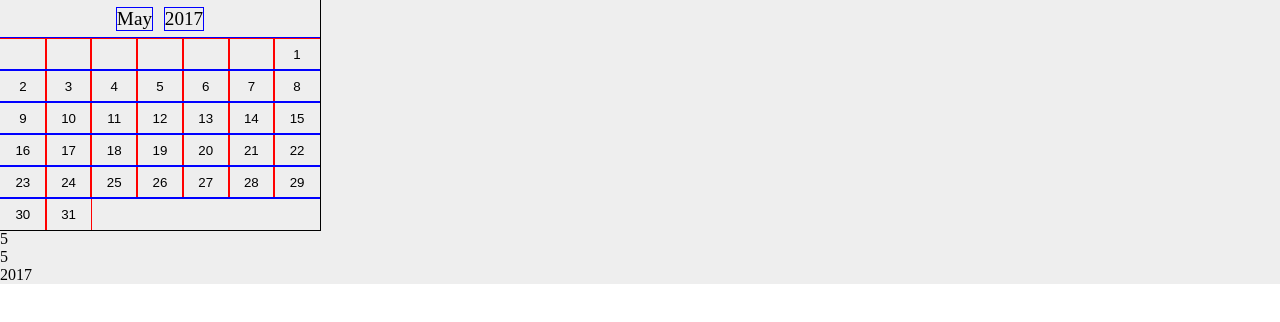
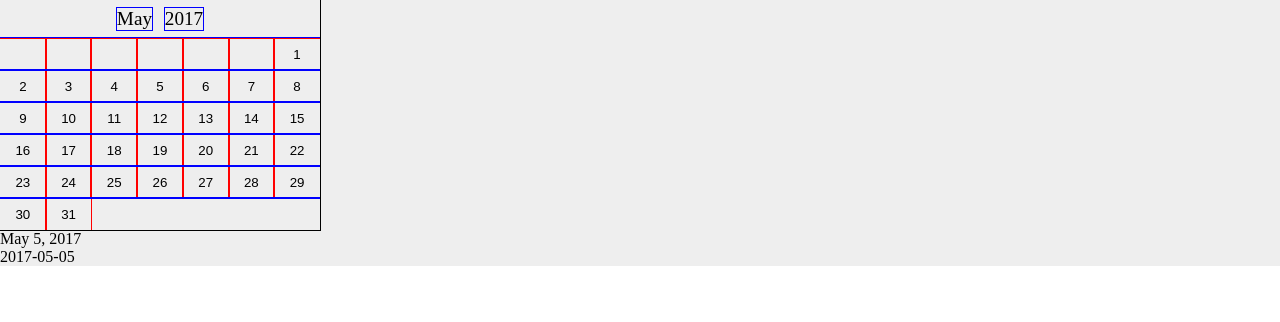
Before and after one commit to andrew-ware/react-simple-date-picker, a React app: page / in a window 1280 px wide. Built offline with nearby package versions, Linux system fonts and the light colour scheme.

Commit message:
Add minor refactoring + DatePickerDate toString methods

```diff
--- a/src/components/DatePickerDay.js
+++ b/src/components/DatePickerDay.js
@@ -8,6 +8,7 @@ const DatePickerDay = props => (
       className="DatePickerDay-button"
       value={props.day}
       onClick={props.dayOnClick}
+      disabled={!props.day}
     >
       {props.day || '' /* buffer days appear as 0's */}
     </button>
--- a/src/components/Root.js
+++ b/src/components/Root.js
@@ -34,11 +34,8 @@ class Root extends Component {
     return (
       <div className="Root">
         <DatePicker {...this.getDatePickerProps()}/>
-        <div>
-         <div>{this.state.selectedDate.getMonth() + 1}</div>
-         <div>{this.state.selectedDate.getDate()}</div>
-         <div>{this.state.selectedDate.getYear()}</div>
-       </div>
+        <div>{this.state.selectedDate.getHumanDateString()}</div>
+        <div>{this.state.selectedDate.getFormattedDateString()}</div>
       </div>
     );
   }
--- a/src/middleware/DatePickerDate/index.js
+++ b/src/middleware/DatePickerDate/index.js
@@ -1,4 +1,6 @@
 import validateType from '../validateType';
+import monthNumberToNameDict from '../monthNumberToNameDict';
+import zeroPad from '../zeroPad';
 
 function DatePickerDate(/* Date date */ date = new Date()) {
   validateType(date, 'Date');
@@ -8,6 +10,22 @@ function DatePickerDate(/* Date date */ date = new Date()) {
   this.getDate = () => this.date.getDate();
   this.getMonth = () => this.date.getMonth();
   this.getYear = () => this.date.getFullYear();
+
+  this.getHumanDateString = () => {
+    const day = this.getDate();
+    const month = monthNumberToNameDict[this.getMonth()];
+    const year = this.getYear();
+    return `${month} ${day}, ${year}`;
+  };
+
+  this.getFormattedDateString = () => {
+    const day = zeroPad(this.getDate(), 2);
+    // month is stored as an int 0-11, we need it to be an int corresponding
+    // to its real calendar month, so we increment by 1
+    const month = zeroPad(this.getMonth() + 1, 2);
+    const year = this.getYear();
+    return `${year}-${month}-${day}`;
+  };
 };
 
 export default DatePickerDate;
--- a/src/middleware/DatePickerMonth/index.js
+++ b/src/middleware/DatePickerMonth/index.js
@@ -1,5 +1,5 @@
 import validateType from '../validateType';
-import monthNumberToNameDict from './monthNumberToNameDict';
+import monthNumberToNameDict from '../monthNumberToNameDict';
 import getMonthDayCount from './getMonthDayCount';
 
 function DatePickerMonth(
--- /dev/null
+++ b/src/middleware/zeroPad.js
@@ -0,0 +1,11 @@
+const zeroPad = (inp, length) => {
+  let pad = '';
+  if (`${inp}`.length < length) {
+    for (let i = 0; i < length - `${inp}`.length; i += 1) {
+      pad += '0';
+    }
+  }
+  return `${pad}${inp}`;
+};
+
+export default zeroPad;
--- a/src/sass/components/Root.scss
+++ b/src/sass/components/Root.scss
@@ -18,4 +18,10 @@ button {
   &:focus {
     outline: none;
   }
+  &:disabled {
+    cursor: default;
+    &:hover {
+      background-color: inherit;
+    }
+  }
 }
```
Also changed, not shown: README.md, src/css/components/Root.css, src/middleware/monthNumberToNameDict.js (renamed from src/middleware/DatePickerMonth/monthNumberToNameDict.js).
